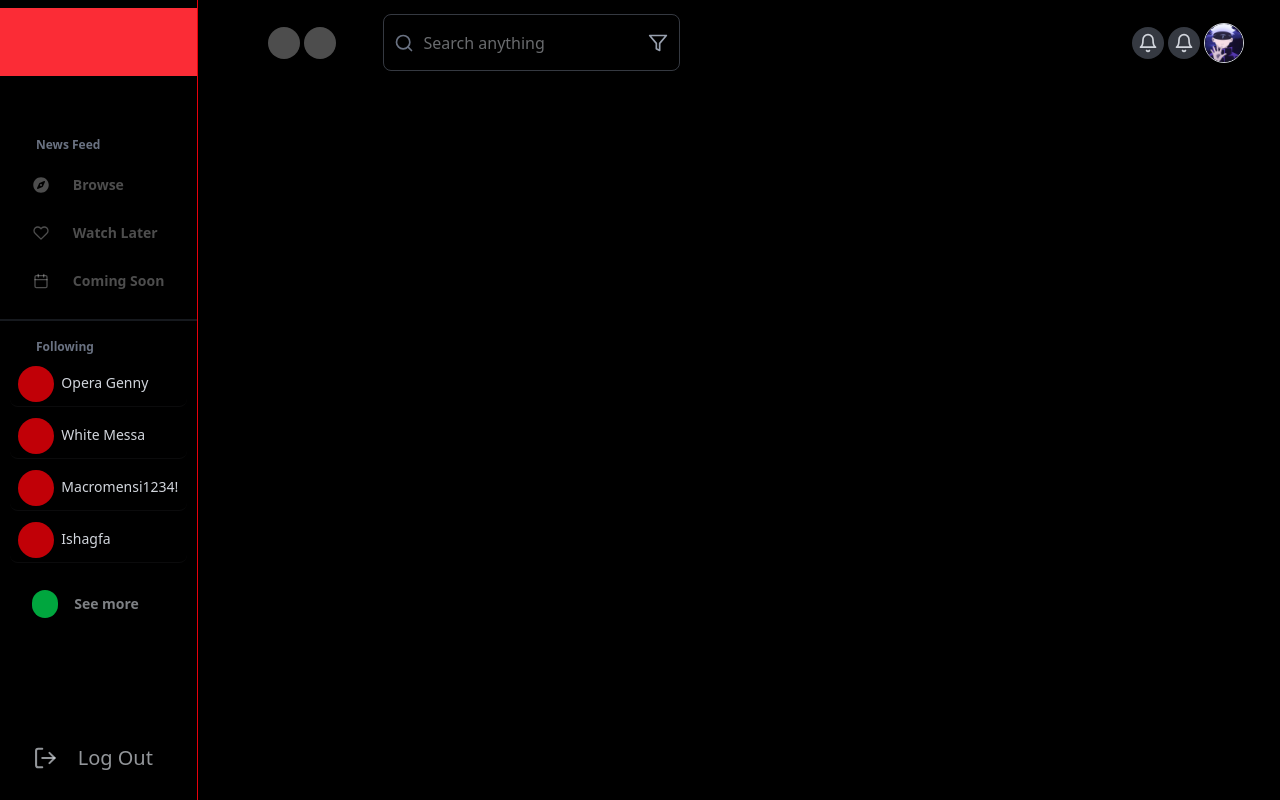
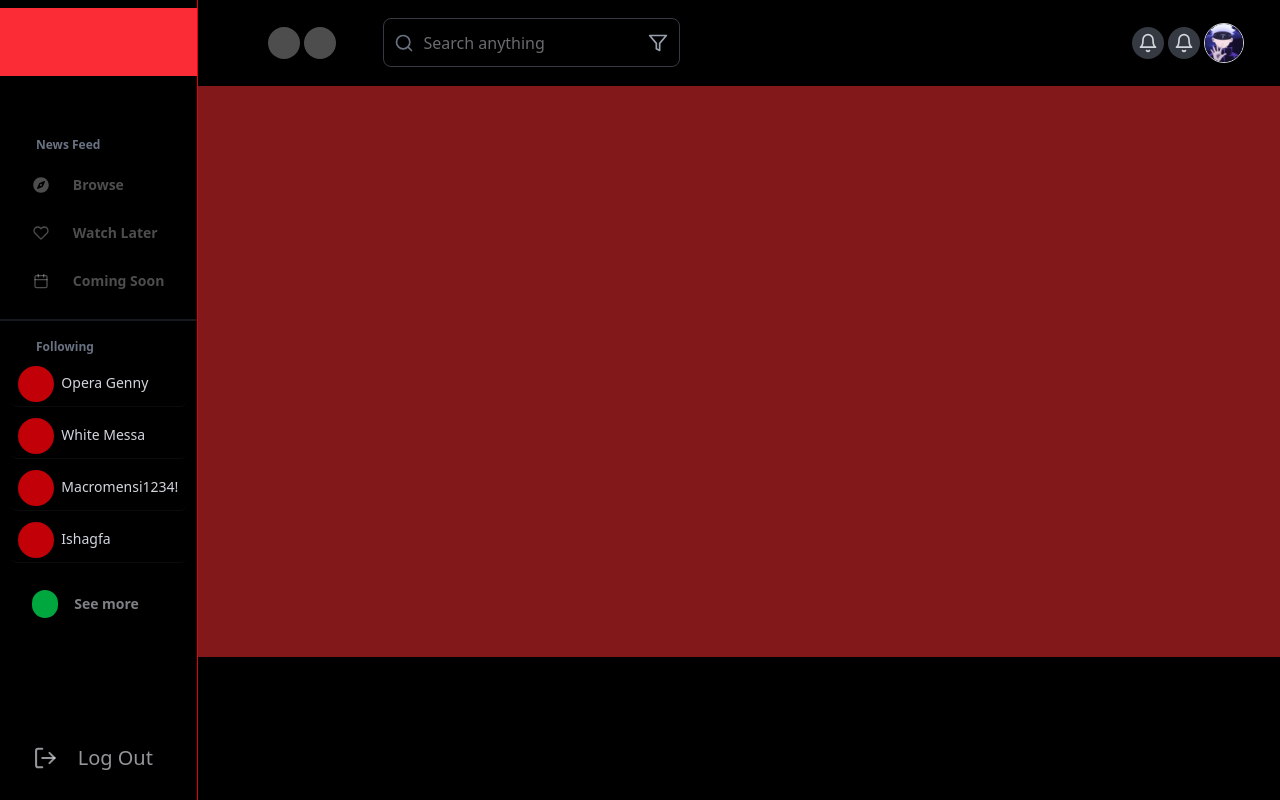
Before and after one commit to TheDebugger001/Moica_Streamer, a React (Vite) app: page / in a window 1280 px wide. Built offline with nearby package versions, Linux system fonts and the light colour scheme.

Commit message:
Navbar created and finished

```diff
--- a/src/components/Navbar.jsx
+++ b/src/components/Navbar.jsx
@@ -15,7 +15,7 @@ const Navbar = () => {
           <div className='w-10 h-2/5 relative z-10 left-10 flex items-center justify-center'> <FiSearch className='text-xl font-light text-gray-500' /></div>
           <input type="text"
           placeholder='Search anything'
-          className='border-1 w-6/7 h-4/6 rounded-lg outline-none border-gray-500/50 text-gray-300 pl-10 pr-10 placeholder:font-light'/>
+          className='border-1 w-6/7 h-4/7 rounded-lg outline-none border-gray-500/50 text-gray-300 pl-10 pr-10 placeholder:font-light'/>
           <div className='w-10 h-2/5 relative z-10 -left-10 flex items-center justify-center'> <FiFilter className='text-xl font-light text-gray-400' /></div>
         </div>
       </div>
--- a/src/components/pages/Home.jsx
+++ b/src/components/pages/Home.jsx
@@ -3,7 +3,7 @@ import React from 'react'
 const Home = () => {
   return (
     <div className='w-full h-full'>
-      {/* <p className='text-white'> Hii, Guerschom is there or not</p> */}
+      <div className='10/12 h-4/5 bg-red-900'></div>
     </div>
   )
 }
```
